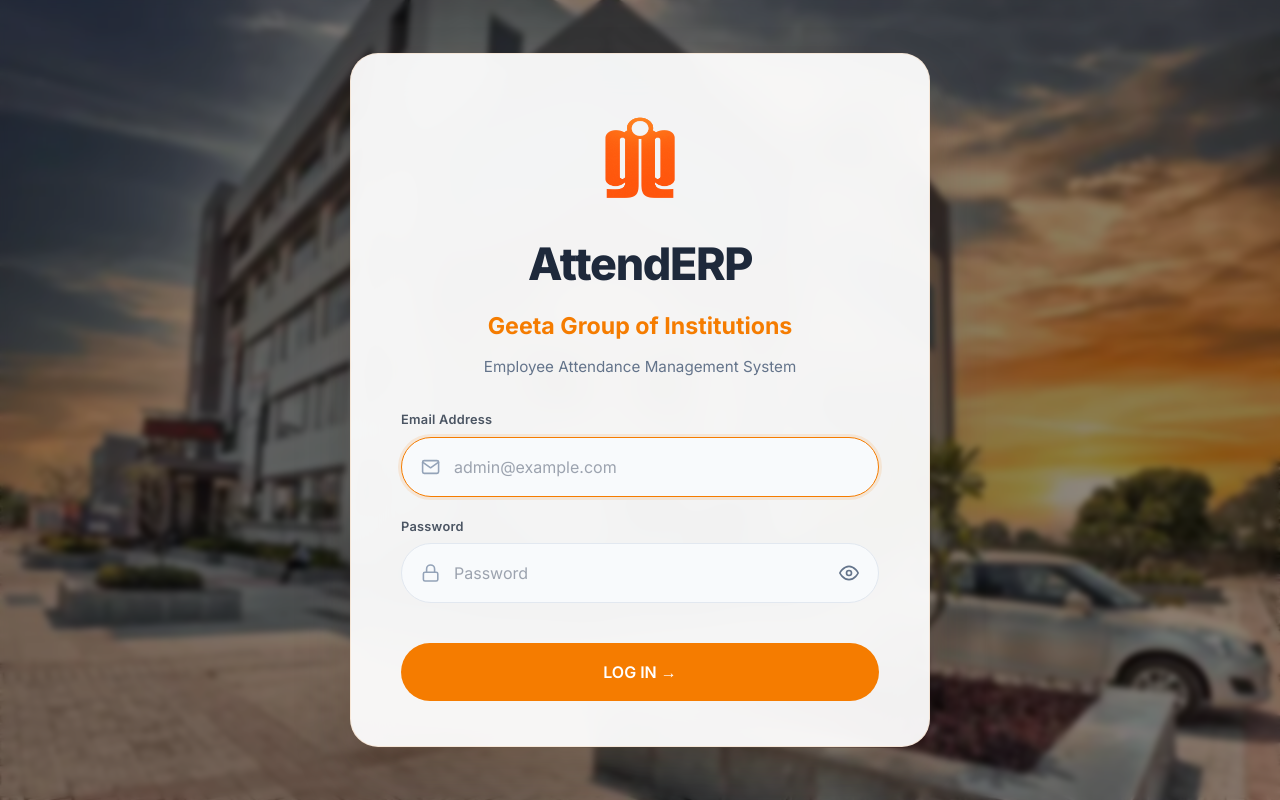
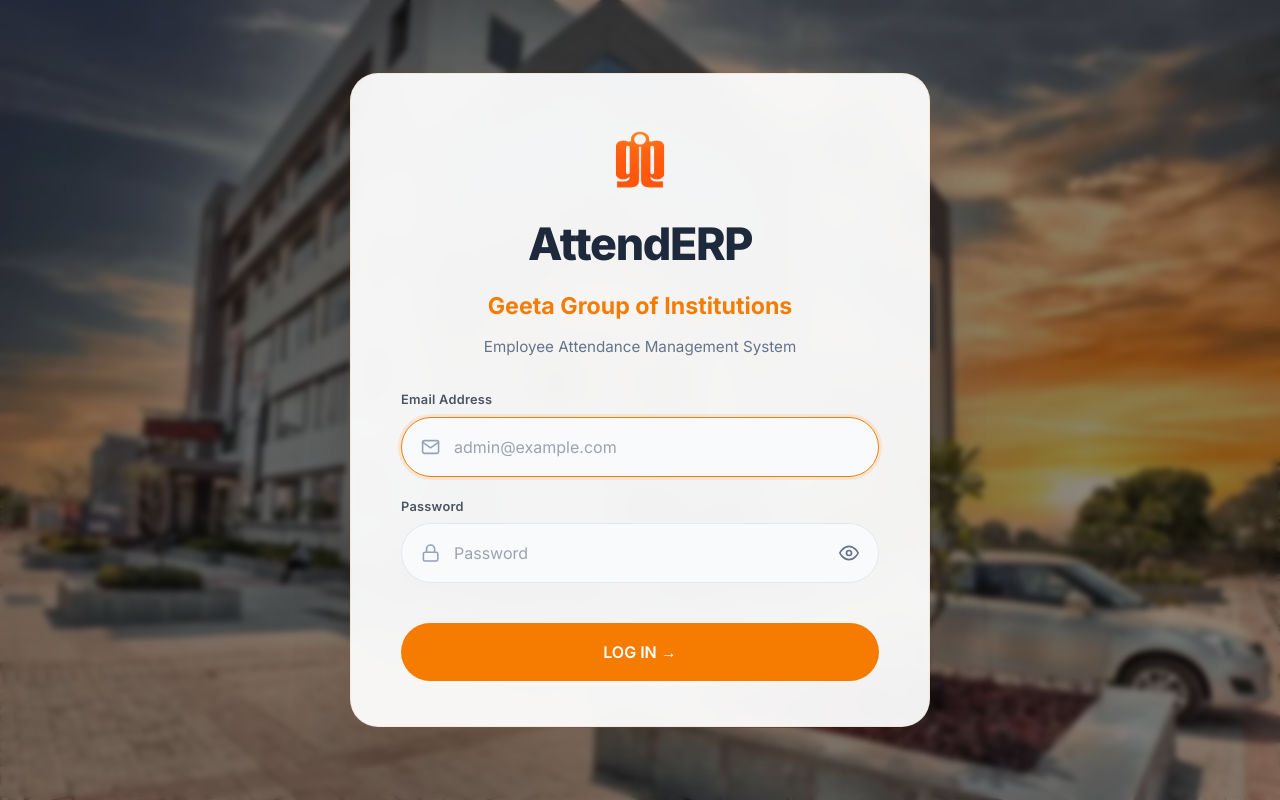
Before and after one commit to kaushikmuskan29/attendence_erp, a React (Vite) app in the folder frontend/: page /login in a window 1280 px wide. Built offline with nearby package versions, Linux system fonts and the light colour scheme.

Commit message:
card updated

```diff
--- a/frontend/src/pages/Login.jsx
+++ b/frontend/src/pages/Login.jsx
@@ -88,8 +88,8 @@
             src={logo}
             alt="Geeta Group Logo"
             style={{
-              width: "130px",
-              height: "130px",
+              width: "90px",
+              height: "90px",
               objectFit: "contain",
               display: "block",
               margin: "0 auto",
```
